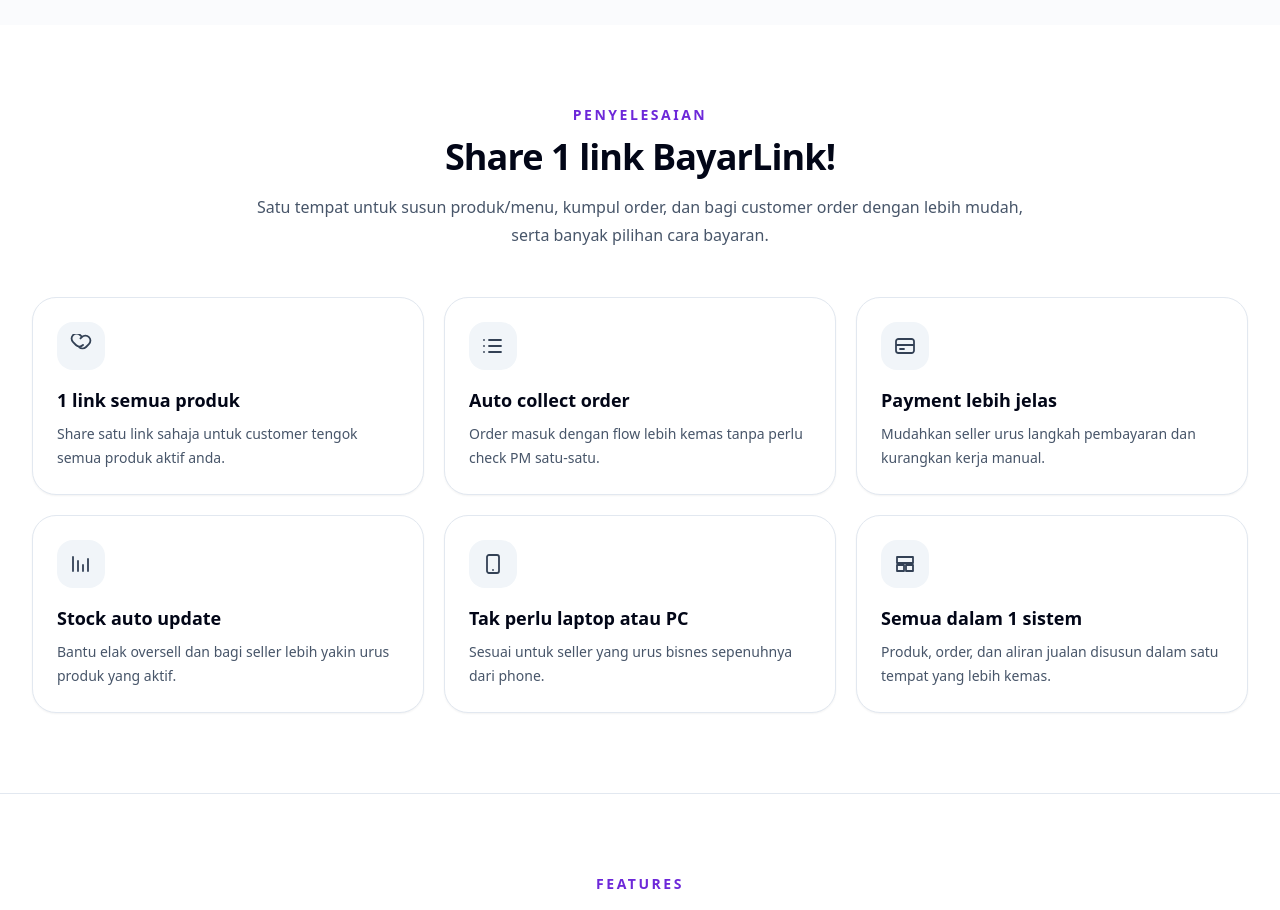
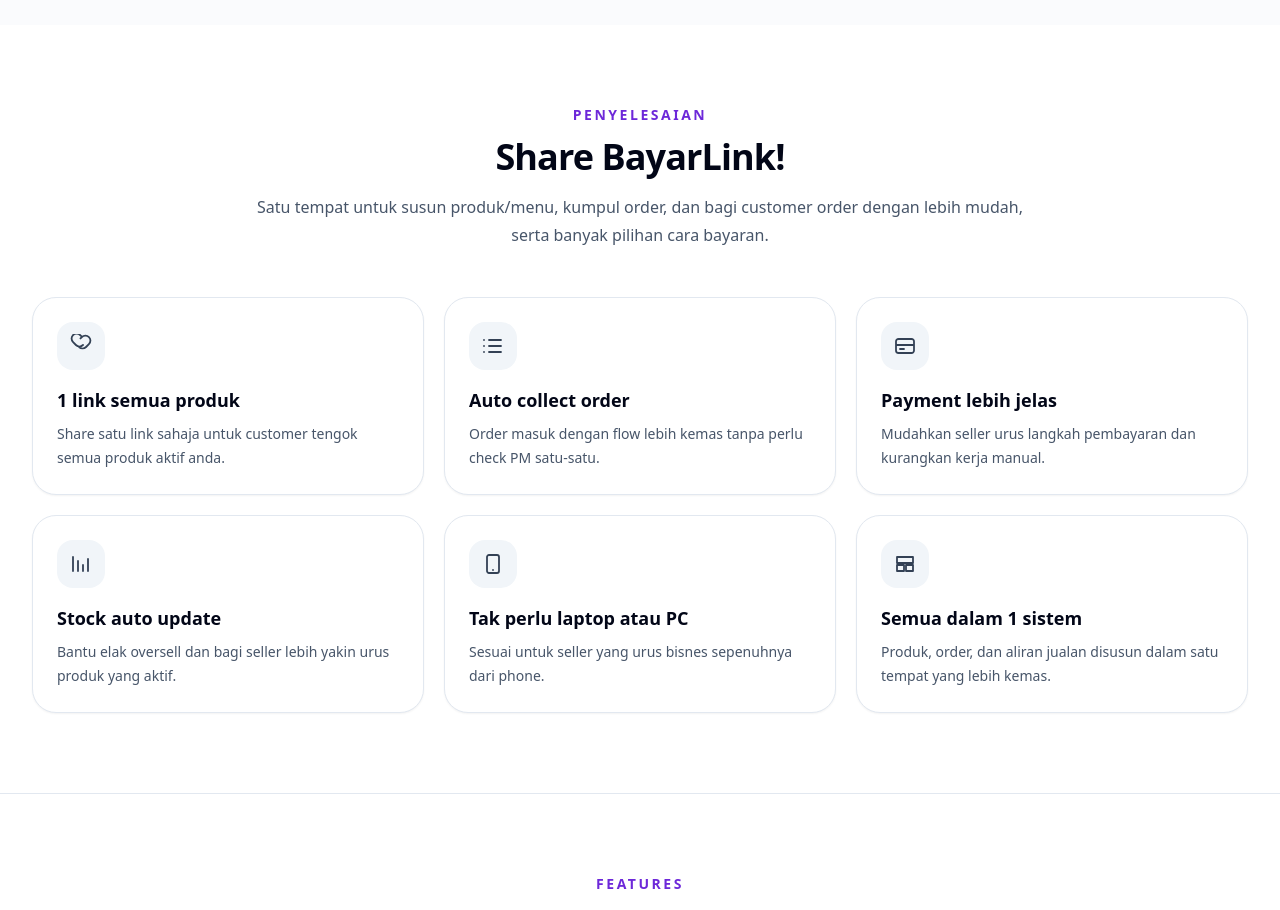
Before and after one commit to maizhakimm/pay-link, a Next.js app: page / in a window 1280 px wide. Shown: the part 1220-2130 px from the top of the page. Built offline with nearby package versions, Linux system fonts and the light colour scheme.

Commit message:
Update page.tsx

```diff
--- a/src/app/page.tsx
+++ b/src/app/page.tsx
@@ -168,7 +168,7 @@
               Penyelesaian
             </p>
             <h2 className="mt-3 text-3xl font-bold tracking-tight text-slate-950 sm:text-4xl">
-              Share 1 link BayarLink!
+              Share BayarLink!
             </h2>
             <p className="mt-4 text-base leading-7 text-slate-600">
               Satu tempat untuk susun produk/menu, kumpul order, dan bagi
```
